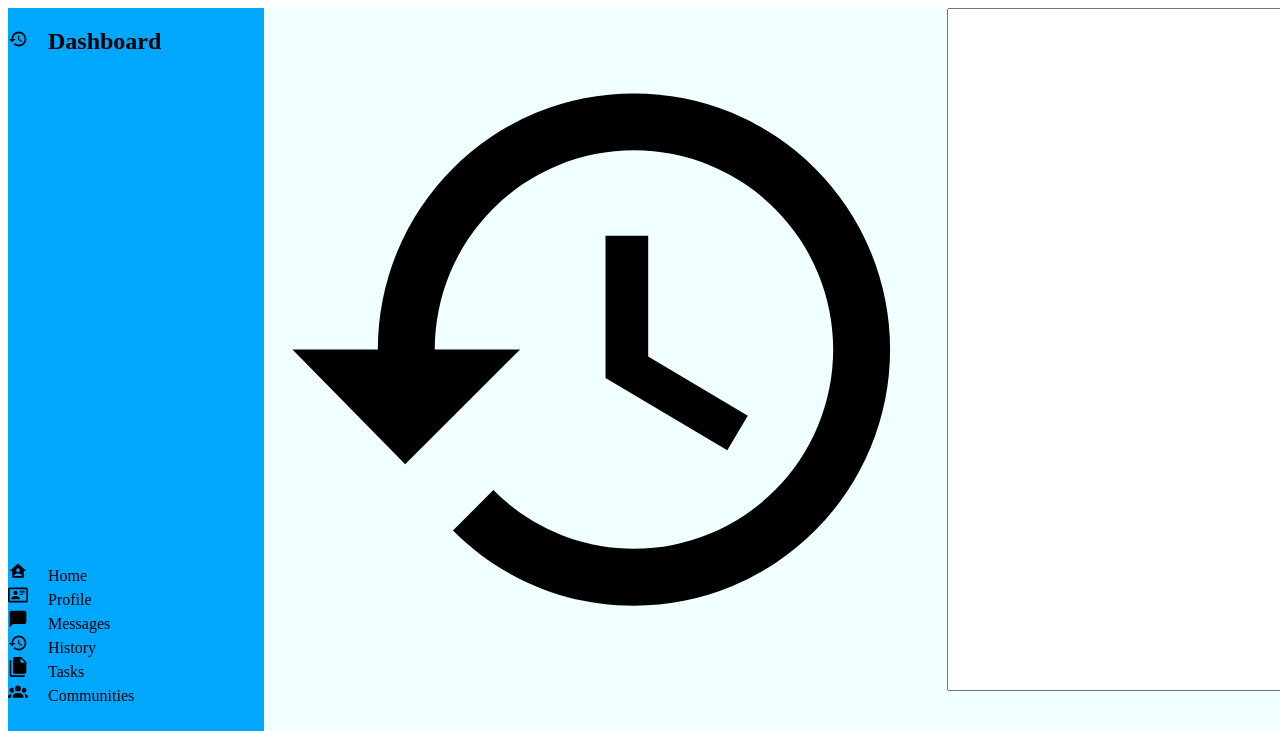
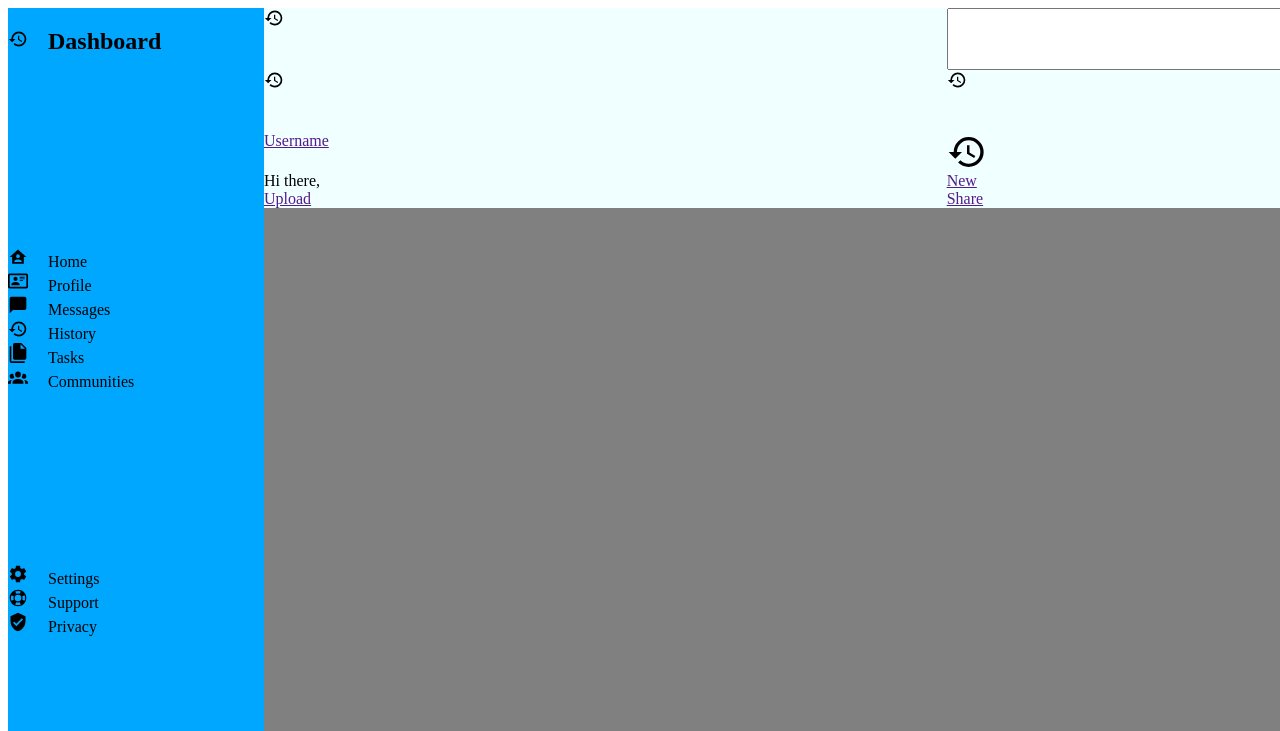
Before and after one commit to gregmjsco/admin-dashboard, a plain HTML site: page index.html in a window 1280 px wide. Shown: the top 731 px of the page. Drawn offline with Linux system fonts and the light colour scheme.

Commit message:
Adjust size of header icons

```diff
--- a/index.html
+++ b/index.html
@@ -10,9 +10,9 @@
 <body>
     <div class="grid-container">
         <header>
-            <img class = "header-search" src="./icons/history.svg"><input type="text" name="" id="">
+            <img class = "header-icon-small" src="./icons/history.svg"><input type="text" name="" id="">
 
-            <img class = "header-notification" src="./icons/history.svg">
+            <img class = "header-icon-small" src="./icons/history.svg">
             <img class="profile-pic header-icon-small" src="./icons/history.svg">
             <a href="" class="user">Username</a>
 
--- a/style.css
+++ b/style.css
@@ -50,6 +50,15 @@ header {
     grid-template-columns: 2fr 1fr;
 }
 
+.header-icon-small {
+    width: 20px;
+
+}
+
+.header-icon-large {
+    width: 40px;
+}
+
 main {
     background-color: grey;
     grid-row: 2 / 3;
```
